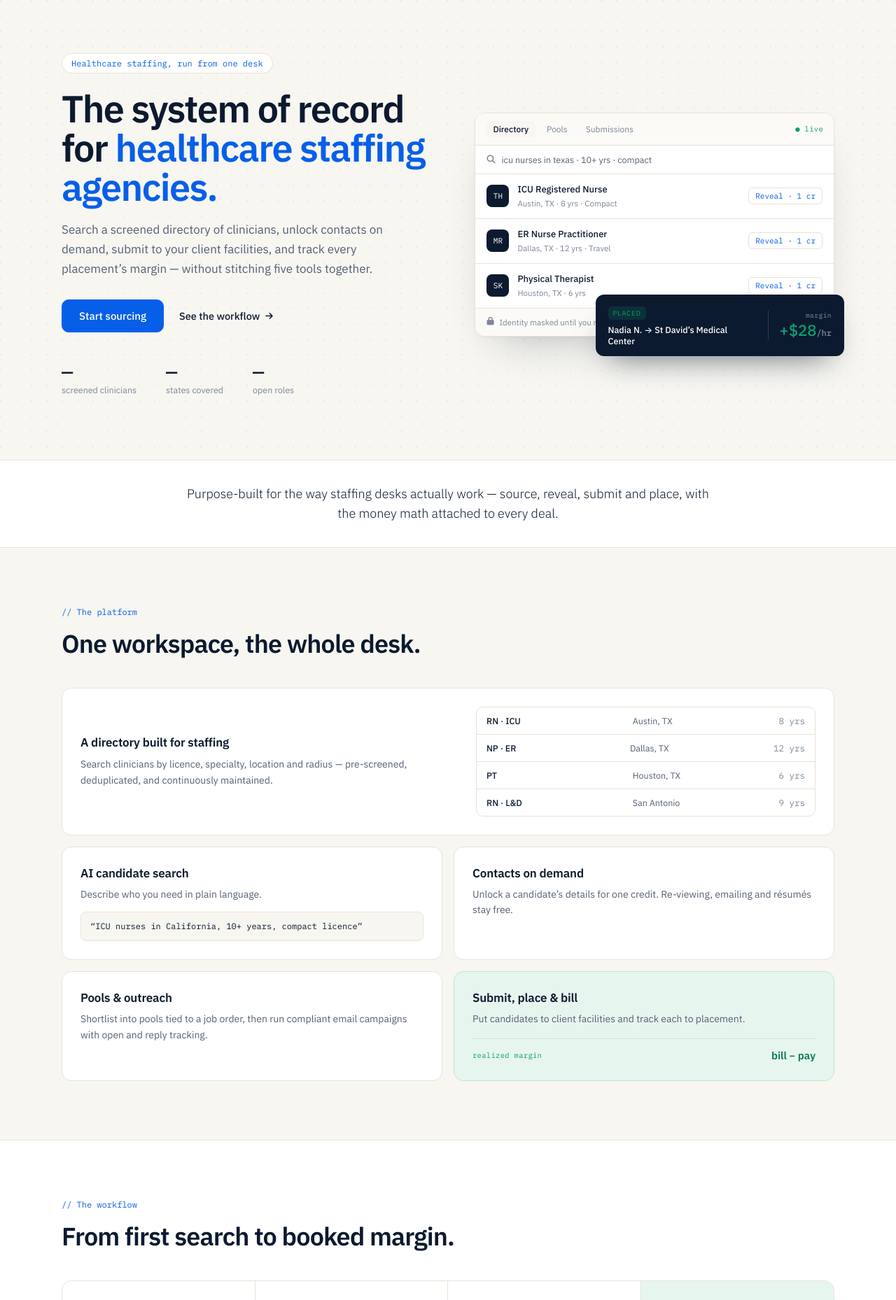
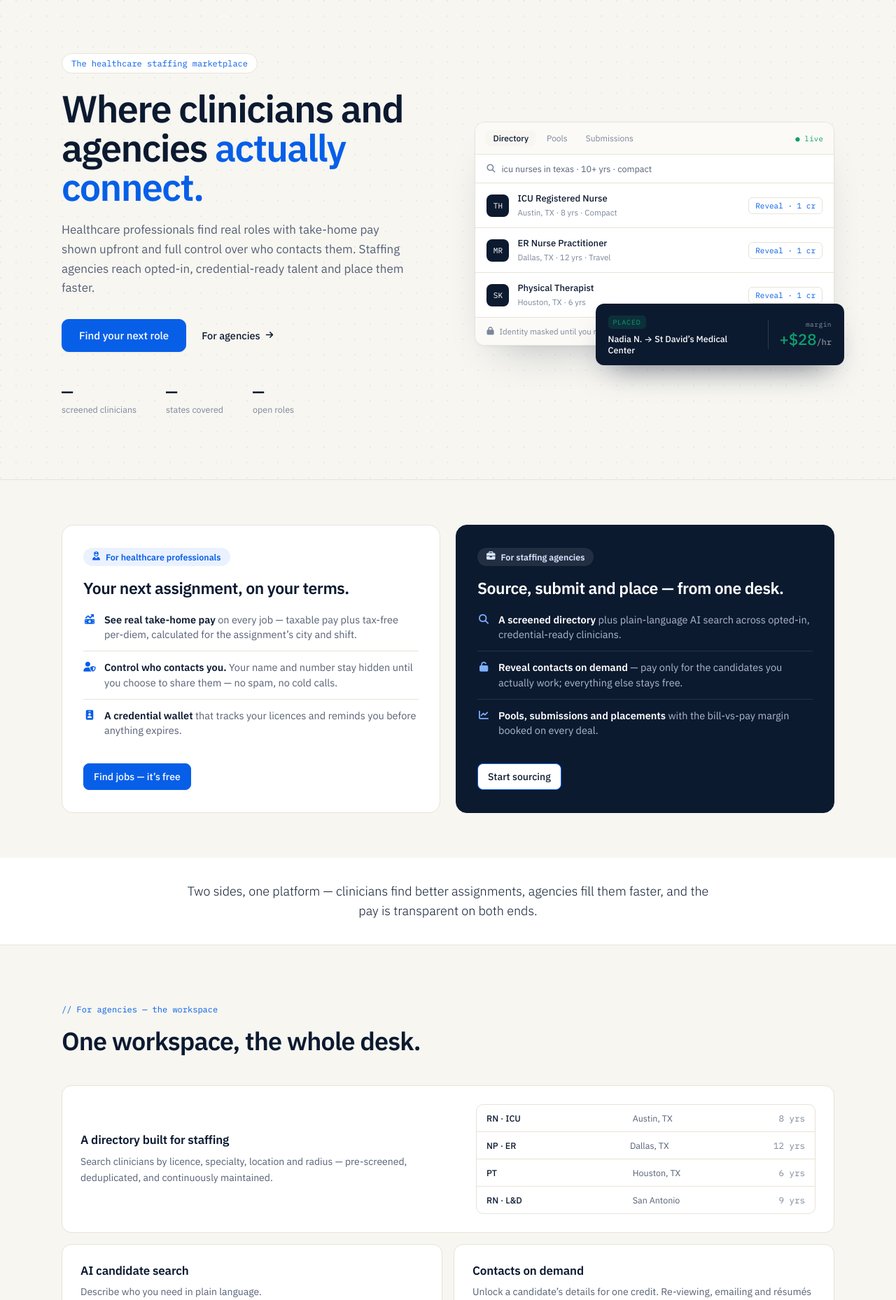
Before and after one commit to Sonali1701/HealthcareBoard, a Python web app: template templates/launch/board.html in a window 1280 px wide. Shown: the part 69-1927 px from the top of the page at 70% size. Run offline with Jinja, Linux system fonts and the light colour scheme; the template is opened without the code that fills it, so the values that code supplies are empty.

Commit message:
Two-sided landing page, clearer signup label, CEIPAL cleanup tool

```diff
--- a/static/css/launch-board.css
+++ b/static/css/launch-board.css
@@ -295,6 +295,27 @@ h2{font-size:16px;font-weight:600}
 
 .lp-band{border-bottom:1px solid var(--lp-line);background:var(--lp-surface)}
 .lp-band p{max-width:820px;margin:0 auto;padding:34px 28px;text-align:center;font-size:18px;line-height:1.55;color:var(--lp-ink);font-weight:300}
+/* Two-lane split: clinicians vs agencies */
+.lp-lanes{padding:64px 0;background:var(--lp-paper)}
+.lp-lane-grid{display:grid;grid-template-columns:1fr 1fr;gap:22px}
+.lp-lane{background:var(--lp-surface);border:1px solid var(--lp-line);border-radius:16px;padding:32px 30px;display:flex;flex-direction:column}
+.lp-lane-agency{background:var(--lp-ink);border-color:var(--lp-ink)}
+.lp-lane-tag{display:inline-flex;align-items:center;gap:8px;font-size:12.5px;font-weight:600;color:var(--lp-accent);background:var(--lp-accent-soft);border-radius:999px;padding:5px 13px;align-self:flex-start;margin-bottom:16px}
+.lp-lane-agency .lp-lane-tag{color:#dbe7ff;background:rgba(255,255,255,.09)}
+.lp-lane h2{font-size:23px;letter-spacing:-.02em;font-weight:600;margin:0 0 18px;color:var(--lp-ink)}
+.lp-lane-agency h2{color:#fff}
+.lp-lane-list{list-style:none;margin:0 0 24px;padding:0;flex:1}
+.lp-lane-list li{display:flex;gap:12px;align-items:flex-start;padding:12px 0;font-size:14.5px;line-height:1.5;color:var(--lp-muted);border-top:1px solid var(--lp-line)}
+.lp-lane-list li:first-child{border-top:0;padding-top:2px}
+.lp-lane-agency .lp-lane-list li{color:#aeb9cc;border-color:rgba(255,255,255,.1)}
+.lp-lane-list li>i{color:var(--lp-accent);margin-top:3px;font-size:14px;flex:0 0 auto;width:18px;text-align:center}
+.lp-lane-agency .lp-lane-list li>i{color:#7fb0ff}
+.lp-lane-list b{color:var(--lp-ink);font-weight:600}
+.lp-lane-agency .lp-lane-list b{color:#fff}
+.lp-lane .btn{align-self:flex-start}
+.lp-lane-agency .btn.primary{background:#fff;color:var(--lp-ink)}
+.lp-lane-agency .btn.primary:hover{background:var(--lp-accent-soft)}
+@media(max-width:760px){.lp-lane-grid{grid-template-columns:1fr}}
 
 .lp-section{padding:84px 0}
 .lp-eyebrow{display:block;font-size:12px;color:var(--lp-accent);margin-bottom:14px}
--- a/templates/launch/board.html
+++ b/templates/launch/board.html
@@ -38,12 +38,12 @@
   <section class="lp-hero" id="top">
     <div class="lp-hero-inner">
       <div class="lp-hero-copy">
-        <span class="lp-kicker">Healthcare staffing, run from one desk</span>
-        <h1>The system of record for <em>healthcare staffing agencies.</em></h1>
-        <p>Search a screened directory of clinicians, unlock contacts on demand, submit to your client facilities, and track every placement’s margin — without stitching five tools together.</p>
+        <span class="lp-kicker">The healthcare staffing marketplace</span>
+        <h1>Where clinicians and agencies <em>actually connect.</em></h1>
+        <p>Healthcare professionals find real roles with take-home pay shown upfront and full control over who contacts them. Staffing agencies reach opted-in, credential-ready talent and place them faster.</p>
         <div class="lp-cta-row">
-          <button class="btn primary lg" data-auth-open="signup">Start sourcing</button>
-          <a class="lp-secondary" href="#pipeline">See the workflow <i class="fas fa-arrow-right"></i></a>
+          <button class="btn primary lg" data-auth-open="signup">Find your next role</button>
+          <a class="lp-secondary" href="#who">For agencies <i class="fas fa-arrow-right"></i></a>
         </div>
         <dl class="lp-stats">
           <div><dt id="stat-providers">—</dt><dd>screened clinicians</dd></div>
@@ -71,13 +71,40 @@
     </div>
   </section>
 
+  <section class="lp-lanes" id="who">
+    <div class="lp-inner">
+      <div class="lp-lane-grid">
+        <div class="lp-lane">
+          <span class="lp-lane-tag"><i class="fas fa-user-nurse"></i>For healthcare professionals</span>
+          <h2>Your next assignment, on your terms.</h2>
+          <ul class="lp-lane-list">
+            <li><i class="fas fa-money-bill-trend-up"></i><span><b>See real take-home pay</b> on every job — taxable pay plus tax-free per-diem, calculated for the assignment’s city and shift.</span></li>
+            <li><i class="fas fa-user-shield"></i><span><b>Control who contacts you.</b> Your name and number stay hidden until you choose to share them — no spam, no cold calls.</span></li>
+            <li><i class="fas fa-id-badge"></i><span><b>A credential wallet</b> that tracks your licences and reminds you before anything expires.</span></li>
+          </ul>
+          <button class="btn primary" data-auth-open="signup">Find jobs — it’s free</button>
+        </div>
+        <div class="lp-lane lp-lane-agency">
+          <span class="lp-lane-tag"><i class="fas fa-briefcase"></i>For staffing agencies</span>
+          <h2>Source, submit and place — from one desk.</h2>
+          <ul class="lp-lane-list">
+            <li><i class="fas fa-magnifying-glass"></i><span><b>A screened directory</b> plus plain-language AI search across opted-in, credential-ready clinicians.</span></li>
+            <li><i class="fas fa-unlock"></i><span><b>Reveal contacts on demand</b> — pay only for the candidates you actually work; everything else stays free.</span></li>
+            <li><i class="fas fa-chart-line"></i><span><b>Pools, submissions and placements</b> with the bill-vs-pay margin booked on every deal.</span></li>
+          </ul>
+          <button class="btn primary" data-auth-open="signup">Start sourcing</button>
+        </div>
+      </div>
+    </div>
+  </section>
+
   <section class="lp-band">
-    <div class="lp-inner"><p>Purpose-built for the way staffing desks actually work — source, reveal, submit and place, with the money math attached to every deal.</p></div>
+    <div class="lp-inner"><p>Two sides, one platform — clinicians find better assignments, agencies fill them faster, and the pay is transparent on both ends.</p></div>
   </section>
 
   <section class="lp-section" id="platform">
     <div class="lp-inner">
-      <span class="lp-eyebrow">// The platform</span>
+      <span class="lp-eyebrow">// For agencies — the workspace</span>
       <h2 class="lp-h2">One workspace, the whole desk.</h2>
       <div class="lp-bento">
         <div class="lp-cell lp-cell-lg">
@@ -127,8 +154,8 @@
 
   <section class="lp-final">
     <div class="lp-inner">
-      <h2>Fill more roles, with less busywork.</h2>
-      <p>Get your desk onto HealthBoard.</p>
+      <h2>Join the healthcare marketplace.</h2>
+      <p>Whether you’re finding your next role or filling one — get started free.</p>
       <div class="lp-final-cta">
         <button class="btn lg lp-final-btn" data-auth-open="signup">Get started</button>
         <button class="lp-final-signin" data-auth-open="login">or sign in</button>
@@ -166,7 +193,7 @@
       <div id="signup-fields" class="signup-fields">
         <div class="field-label">I am a…</div>
         <div class="role-pills">
-          <label class="role-pill selected"><input type="radio" name="signup-role" value="job_seeker" checked> <i class="fas fa-user-nurse"></i> Healthcare Pro</label>
+          <label class="role-pill selected"><input type="radio" name="signup-role" value="job_seeker" checked> <i class="fas fa-user-nurse"></i> Healthcare Professional</label>
           <label class="role-pill"><input type="radio" name="signup-role" value="recruiter"> <i class="fas fa-briefcase"></i> Recruiter</label>
         </div>
         <div class="split">
```
Also changed, not shown: app/delete_ceipal_jobs.py (added, +80 -0 lines).
